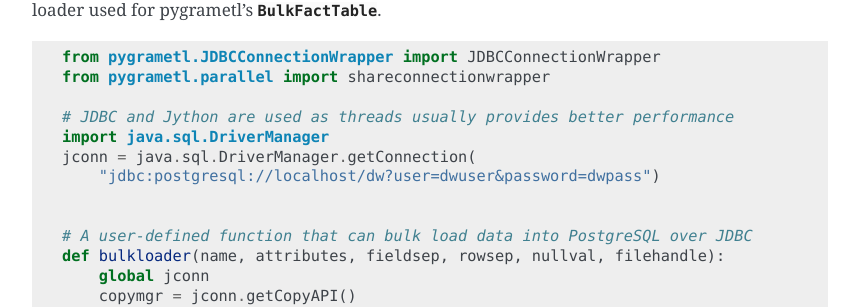
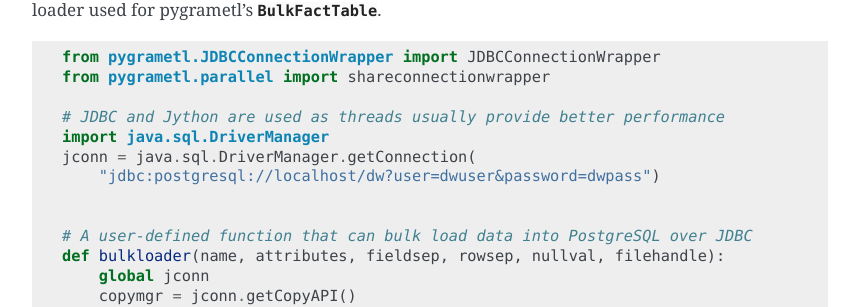
Before and after one commit to chrthomsen/pygrametl, a Sphinx documentation site: the page built from docs/examples/parallel.rst, in a window 1280 px wide and 900 px high, scrolled down 4306 px. Shown: the part 152-459 px from the top of the window, without its empty margins (320-1179 px from the left). Built offline with Sphinx 7.4.7, drawn with Linux system fonts in a browser that asks for light colours; pages that are not in the unit, such as notebooks, are missing from menus.

Commit message:
Update based on comments from @Copilot

```diff
--- a/docs/examples/jython.rst
+++ b/docs/examples/jython.rst
@@ -3,7 +3,7 @@
 Jython
 ======
 pygrametl partially supports running ETL flows on Jython, an implementation
-of Python that run on the JVM. Using Jython instead of CPython allows an ETL
+of Python that runs on the JVM. Using Jython instead of CPython allows an ETL
 flow to be parallelized using multiple threads instead of multiple processes.
 This is because Jython does not have a global interpreter lock, which in CPython
 ensures that only a single thread is running per process at a given time. For more
--- a/docs/examples/parallel.rst
+++ b/docs/examples/parallel.rst
@@ -233,7 +233,7 @@
     from pygrametl.JDBCConnectionWrapper import JDBCConnectionWrapper
     from pygrametl.parallel import shareconnectionwrapper
 
-    # JDBC and Jython are used as threads usually provides better performance
+    # JDBC and Jython are used as threads usually provide better performance
     import java.sql.DriverManager
     jconn = java.sql.DriverManager.getConnection(
 	"jdbc:postgresql://localhost/dw?user=dwuser&password=dwpass")
```
Also changed, not shown: 1 other file.
